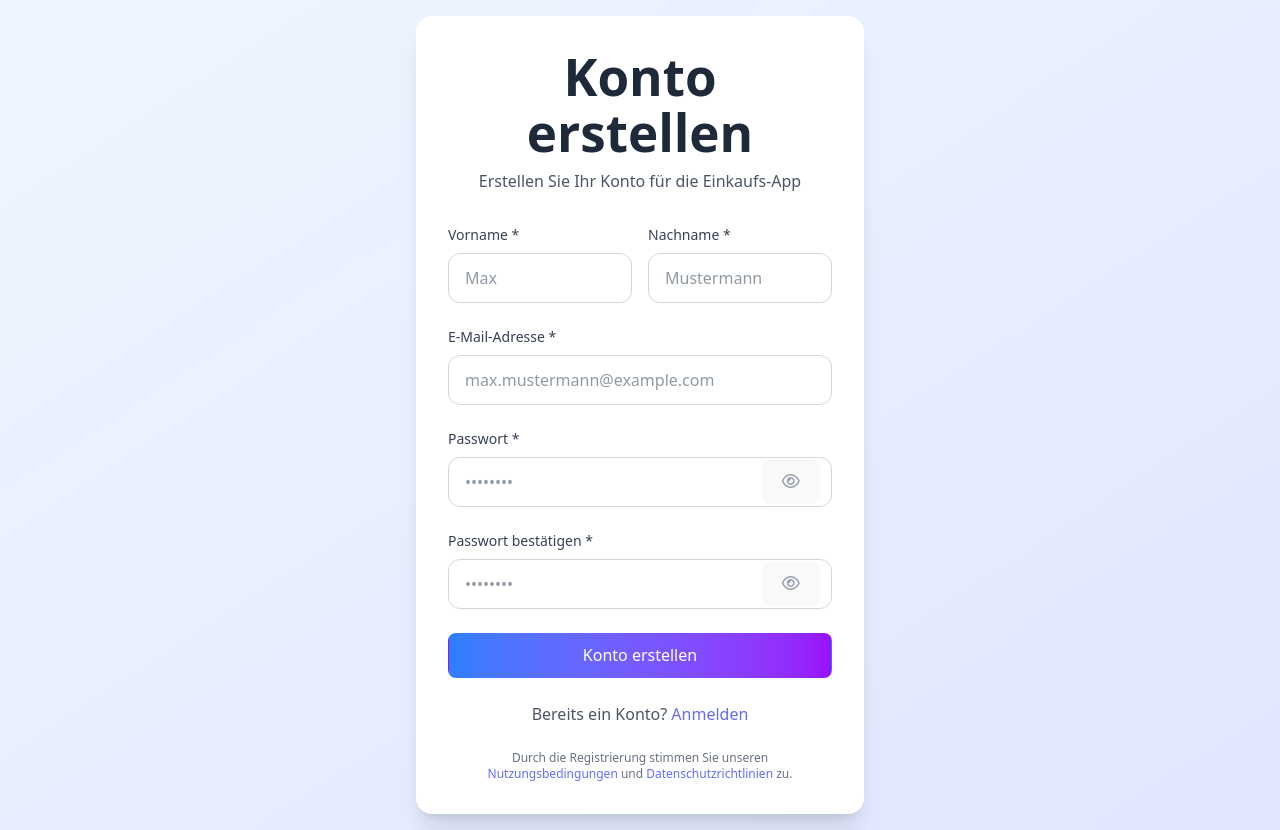
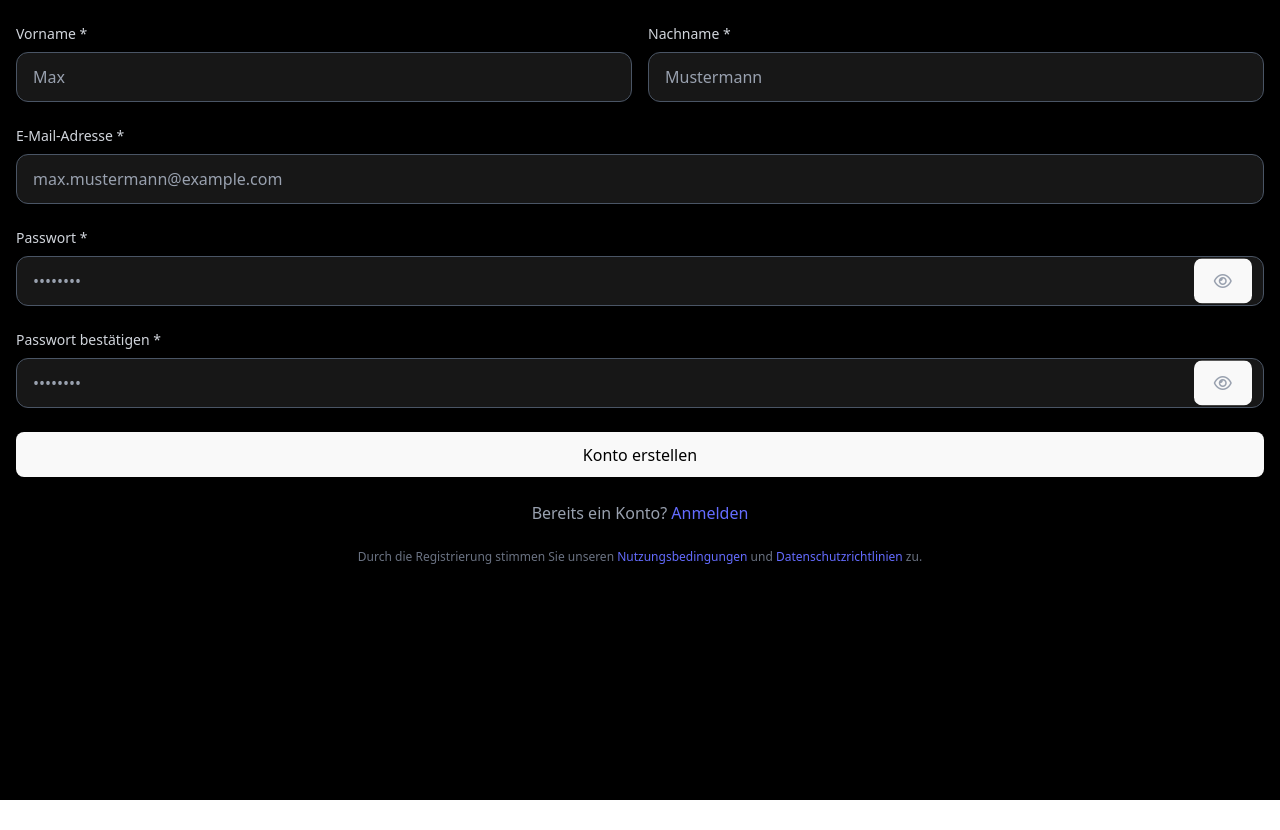
Before and after one commit to dandavkoh/zutato-grocery-app, a React (Vite) app: page /register in a window 1280 px wide. After the commit the page ends 800 px from the top, so only its background shows below. Built offline with nearby package versions, Linux system fonts and the light colour scheme.

Commit message:
[feat] Update LoginPage and RegisterPage styles

```diff
--- a/src/features/RegisterPage.tsx
+++ b/src/features/RegisterPage.tsx
@@ -47,7 +47,7 @@ const RegisterPage: React.FC = () => {
     dispatch(setHeader({
       title: 'Registrierung',
       showBack: true,
-      background: 'bg-gradient-to-br from-blue-500 to-purple-600',
+      background: 'bg-yellow-400',
     }));
 
     return () => {
@@ -121,18 +121,14 @@ const RegisterPage: React.FC = () => {
   const passwordStrength = getPasswordStrength(formData.password);
 
   return (
-    <div className="min-h-screen bg-gradient-to-br from-blue-50 to-indigo-100 flex items-center justify-center p-4">
-      <div className="max-w-md w-full bg-white rounded-2xl shadow-xl p-8">
-        <div className="text-center mb-8">
-          <h1 className="text-3xl font-bold text-gray-800 mb-2">Konto erstellen</h1>
-          <p className="text-gray-600">Erstellen Sie Ihr Konto für die Einkaufs-App</p>
-        </div>
-
+    <div className="min-h-screen bg-black flex flex-col">
+      {/* Content */}
+      <div className="flex-1 px-4 pt-6 pb-10">
         <form onSubmit={handleSubmit} className="space-y-6">
           {/* Name Fields */}
           <div className="grid grid-cols-2 gap-4">
             <div>
-              <label htmlFor="firstName" className="block text-sm font-medium text-gray-700 mb-2">
+              <label htmlFor="firstName" className="block text-sm font-medium text-gray-300 mb-2">
                 Vorname *
               </label>
               <input
@@ -141,18 +137,18 @@ const RegisterPage: React.FC = () => {
                 name="firstName"
                 value={formData.firstName}
                 onChange={handleInputChange}
-                className={`w-full px-4 py-3 border rounded-xl focus:outline-none focus:ring-2 focus:ring-blue-500 transition-colors ${
-                  errors.firstName ? 'border-red-500' : 'border-gray-300'
+                className={`w-full px-4 py-3 bg-neutral-900 border rounded-xl focus:outline-none focus:ring-2 focus:ring-yellow-400 transition-colors text-white placeholder-gray-400 ${
+                  errors.firstName ? 'border-red-500' : 'border-gray-600'
                 }`}
                 placeholder="Max"
               />
               {errors.firstName && (
-                <p className="text-red-500 text-sm mt-1">{errors.firstName}</p>
+                <p className="text-red-400 text-sm mt-1">{errors.firstName}</p>
               )}
             </div>
 
             <div>
-              <label htmlFor="lastName" className="block text-sm font-medium text-gray-700 mb-2">
+              <label htmlFor="lastName" className="block text-sm font-medium text-gray-300 mb-2">
                 Nachname *
               </label>
               <input
@@ -161,20 +157,20 @@ const RegisterPage: React.FC = () => {
                 name="lastName"
                 value={formData.lastName}
                 onChange={handleInputChange}
-                className={`w-full px-4 py-3 border rounded-xl focus:outline-none focus:ring-2 focus:ring-blue-500 transition-colors ${
-                  errors.lastName ? 'border-red-500' : 'border-gray-300'
+                className={`w-full px-4 py-3 bg-neutral-900 border rounded-xl focus:outline-none focus:ring-2 focus:ring-yellow-400 transition-colors text-white placeholder-gray-400 ${
+                  errors.lastName ? 'border-red-500' : 'border-gray-600'
                 }`}
                 placeholder="Mustermann"
               />
               {errors.lastName && (
-                <p className="text-red-500 text-sm mt-1">{errors.lastName}</p>
+                <p className="text-red-400 text-sm mt-1">{errors.lastName}</p>
               )}
             </div>
           </div>
 
           {/* Email Field */}
           <div>
-            <label htmlFor="email" className="block text-sm font-medium text-gray-700 mb-2">
+            <label htmlFor="email" className="block text-sm font-medium text-gray-300 mb-2">
               E-Mail-Adresse *
             </label>
             <input
@@ -183,19 +179,19 @@ const RegisterPage: React.FC = () => {
               name="email"
               value={formData.email}
               onChange={handleInputChange}
-              className={`w-full px-4 py-3 border rounded-xl focus:outline-none focus:ring-2 focus:ring-blue-500 transition-colors ${
-                errors.email ? 'border-red-500' : 'border-gray-300'
+              className={`w-full px-4 py-3 bg-neutral-900 border rounded-xl focus:outline-none focus:ring-2 focus:ring-yellow-400 transition-colors text-white placeholder-gray-400 ${
+                errors.email ? 'border-red-500' : 'border-gray-600'
               }`}
               placeholder="max.mustermann@example.com"
             />
             {errors.email && (
-              <p className="text-red-500 text-sm mt-1">{errors.email}</p>
+              <p className="text-red-400 text-sm mt-1">{errors.email}</p>
             )}
           </div>
 
           {/* Password Field */}
           <div>
-            <label htmlFor="password" className="block text-sm font-medium text-gray-700 mb-2">
+            <label htmlFor="password" className="block text-sm font-medium text-gray-300 mb-2">
               Passwort *
             </label>
             <div className="relative">
@@ -205,15 +201,15 @@ const RegisterPage: React.FC = () => {
                 name="password"
                 value={formData.password}
                 onChange={handleInputChange}
-                className={`w-full px-4 py-3 pr-12 border rounded-xl focus:outline-none focus:ring-2 focus:ring-blue-500 transition-colors ${
-                  errors.password ? 'border-red-500' : 'border-gray-300'
+                className={`w-full px-4 py-3 pr-12 bg-neutral-900 border rounded-xl focus:outline-none focus:ring-2 focus:ring-yellow-400 transition-colors text-white placeholder-gray-400 ${
+                  errors.password ? 'border-red-500' : 'border-gray-600'
                 }`}
                 placeholder="••••••••"
               />
               <button
                 type="button"
                 onClick={() => setShowPassword(!showPassword)}
-                className="absolute right-3 top-1/2 transform -translate-y-1/2 text-gray-400 hover:text-gray-600"
+                className="absolute right-3 top-1/2 transform -translate-y-1/2 text-gray-400 hover:text-gray-300"
               >
                 <FontAwesomeIcon
                   icon={showPassword ? 'fa-eye-slash' : 'fa-eye'}
@@ -224,7 +220,7 @@ const RegisterPage: React.FC = () => {
             </div>
             {formData.password && (
               <div className="mt-2">
-                <p className={`text-sm font-medium ${passwordStrength.color}`}>
+                <p className={`text-sm font-medium ${passwordStrength.color === 'text-green-500' ? 'text-green-400' : passwordStrength.color === 'text-yellow-500' ? 'text-yellow-400' : 'text-red-400'}`}>
                   Stärke: {passwordStrength.strength}
                 </p>
                 <div className="mt-1 flex space-x-1">
@@ -236,7 +232,7 @@ const RegisterPage: React.FC = () => {
                       <div
                         key={level}
                         className={`h-1 flex-1 rounded-full transition-colors ${
-                          isActive ? 'bg-green-500' : 'bg-gray-200'
+                          isActive ? 'bg-green-400' : 'bg-gray-600'
                         }`}
                       />
                     );
@@ -245,13 +241,13 @@ const RegisterPage: React.FC = () => {
               </div>
             )}
             {errors.password && (
-              <p className="text-red-500 text-sm mt-1">{errors.password}</p>
+              <p className="text-red-400 text-sm mt-1">{errors.password}</p>
             )}
           </div>
 
           {/* Confirm Password Field */}
           <div>
-            <label htmlFor="confirmPassword" className="block text-sm font-medium text-gray-700 mb-2">
+            <label htmlFor="confirmPassword" className="block text-sm font-medium text-gray-300 mb-2">
               Passwort bestätigen *
             </label>
             <div className="relative">
@@ -261,15 +257,15 @@ const RegisterPage: React.FC = () => {
                 name="confirmPassword"
                 value={formData.confirmPassword}
                 onChange={handleInputChange}
-                className={`w-full px-4 py-3 pr-12 border rounded-xl focus:outline-none focus:ring-2 focus:ring-blue-500 transition-colors ${
-                  errors.confirmPassword ? 'border-red-500' : 'border-gray-300'
+                className={`w-full px-4 py-3 pr-12 bg-neutral-900 border rounded-xl focus:outline-none focus:ring-2 focus:ring-yellow-400 transition-colors text-white placeholder-gray-400 ${
+                  errors.confirmPassword ? 'border-red-500' : 'border-gray-600'
                 }`}
                 placeholder="••••••••"
               />
               <button
                 type="button"
                 onClick={() => setShowConfirmPassword(!showConfirmPassword)}
-                className="absolute right-3 top-1/2 transform -translate-y-1/2 text-gray-400 hover:text-gray-600"
+                className="absolute right-3 top-1/2 transform -translate-y-1/2 text-gray-400 hover:text-gray-300"
               >
                 <FontAwesomeIcon
                   icon={showConfirmPassword ? 'fa-eye-slash' : 'fa-eye'}
@@ -279,7 +275,7 @@ const RegisterPage: React.FC = () => {
               </button>
             </div>
             {errors.confirmPassword && (
-              <p className="text-red-500 text-sm mt-1">{errors.confirmPassword}</p>
+              <p className="text-red-400 text-sm mt-1">{errors.confirmPassword}</p>
             )}
           </div>
 
@@ -287,7 +283,7 @@ const RegisterPage: React.FC = () => {
           <button
             type="submit"
             disabled={isLoading}
-            className="w-full bg-gradient-to-r from-blue-500 to-purple-600 text-white font-semibold py-3 rounded-xl hover:from-blue-600 hover:to-purple-700 transition-all duration-200 disabled:opacity-50 disabled:cursor-not-allowed flex items-center justify-center"
+            className="w-full bg-yellow-400 text-black font-semibold py-3 rounded-xl hover:bg-yellow-300 transition-all duration-200 disabled:opacity-50 disabled:cursor-not-allowed flex items-center justify-center"
           >
             {isLoading ? (
               <>
@@ -302,11 +298,11 @@ const RegisterPage: React.FC = () => {
 
         {/* Login Link */}
         <div className="text-center mt-6">
-          <p className="text-gray-600">
+          <p className="text-gray-400">
             Bereits ein Konto?{' '}
             <Link
               to="/login"
-              className="text-blue-600 hover:text-blue-700 font-semibold transition-colors"
+              className="text-yellow-400 hover:text-yellow-300 font-semibold transition-colors"
             >
               Anmelden
             </Link>
@@ -317,9 +313,9 @@ const RegisterPage: React.FC = () => {
         <div className="text-center mt-6">
           <p className="text-xs text-gray-500">
             Durch die Registrierung stimmen Sie unseren{' '}
-            <a href="#" className="text-blue-600 hover:underline">Nutzungsbedingungen</a>{' '}
+            <a href="#" className="text-yellow-400 hover:underline">Nutzungsbedingungen</a>{' '}
             und{' '}
-            <a href="#" className="text-blue-600 hover:underline">Datenschutzrichtlinien</a>{' '}
+            <a href="#" className="text-yellow-400 hover:underline">Datenschutzrichtlinien</a>{' '}
             zu.
           </p>
         </div>
```
Also changed, not shown: src/features/LoginPage.tsx (+32 -36 lines).
